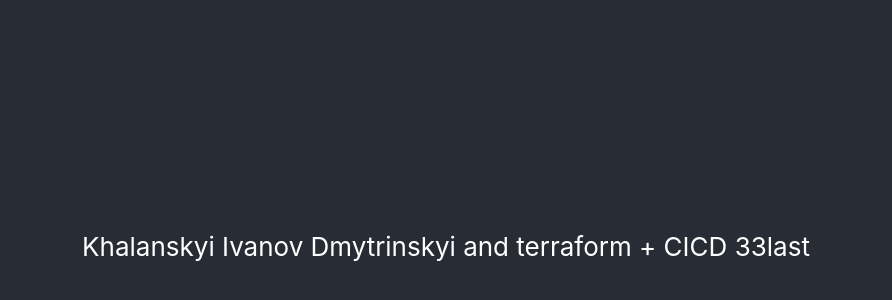
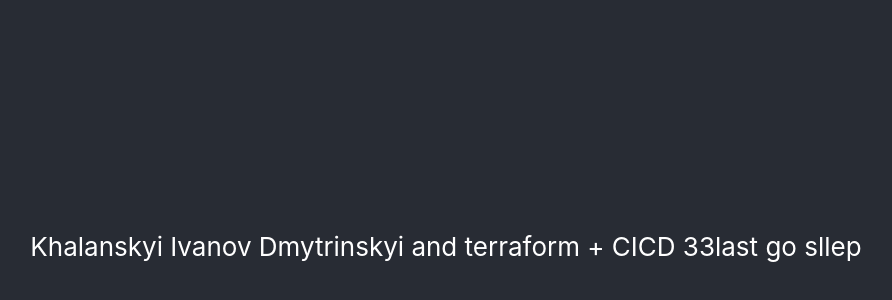
Before and after one commit to OKhalanskyi/infrastructure-lab4, a React (Create React App) app: page / in a window 1280 px wide. Shown: the part 154-454 px from the top of the page, without its empty margins (194-1086 px from the left). Built offline with nearby package versions, Linux system fonts and the light colour scheme.

Commit message:
commit 27

```diff
--- a/src/App.tsx
+++ b/src/App.tsx
@@ -11,6 +11,7 @@
         and terraform
         + CICD
           33last
+        go sllep
       </header>
     </div>
   );
```
Also changed, not shown: 1 other file (tests, documents, lock files or other folders).
